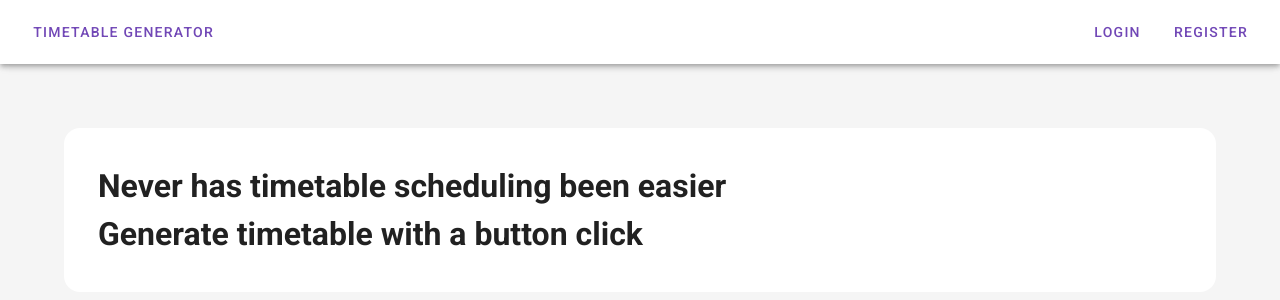
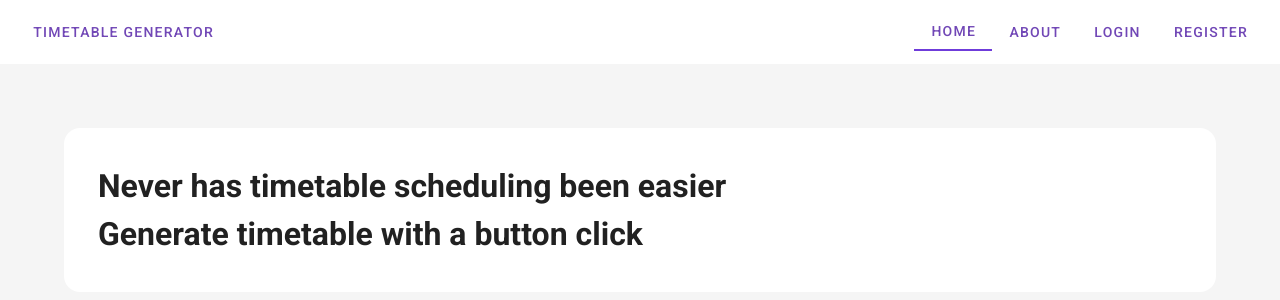
Before and after one commit to timothyokooboh/timetable-generator, a Vue app: page / in a window 1280 px wide. Shown: the top 300 px of the page. Built offline with nearby package versions, Linux system fonts and the light colour scheme.

Commit message:
updated branch timothy

```diff
--- a/src/components/Navigation.vue
+++ b/src/components/Navigation.vue
@@ -2,7 +2,7 @@
 <!-- This is the navigation component -->
     <div>
         <!-- The app prop makes the navigation bar to be fixed -->
-        <v-app-bar app color="#fff">
+        <v-app-bar app flat color="#fff">
 
             <v-app-bar-nav-icon @click = "drawer =! drawer" class="hidden-sm-and-up"></v-app-bar-nav-icon>
 
@@ -16,6 +16,18 @@
 
             <v-spacer></v-spacer>
 
+            <router-link to="/" active-class="active" exact>
+                <a>
+                    <v-btn text color="#7147B6" class="hidden-xs-only"> Home </v-btn>
+                </a>
+            </router-link>
+
+            <router-link to="/about" active-class="active">
+                <a>
+                    <v-btn text color="#7147B6" class="hidden-xs-only"> About </v-btn>
+                </a>
+            </router-link>
+
             <router-link to="/login" active-class="active">
                 <a>
                     <v-btn text color="#7147B6" class="hidden-xs-only"> Login </v-btn>
@@ -27,6 +39,8 @@
                     <v-btn text color="#7147B6" class="hidden-xs-only"> Register </v-btn>
                 </a>
             </router-link>
+
+
 
         </v-app-bar>
 
@@ -61,6 +75,16 @@
                 drawer: false,
                 routes: [
                     {
+                        name: "Home",
+                        path: "/",
+                        icon: "mdi-home"
+                    },
+                    {
+                        name: "About",
+                        path: "/about",
+                        icon: "mdi-logout"
+                    },
+                    {
                         name: "Login",
                         path: "/login",
                         icon: "mdi-account-plus-outline"
@@ -69,7 +93,7 @@
                         name: "Register",
                         path: "/register",
                         icon: "mdi-logout"
-                    }
+                    },
                 ]
             }
         }
@@ -83,4 +107,7 @@
    .active {
        border-bottom: 2px solid #6F3CDA;
    }
+   .hidden-sm-and-up {
+       background-color:var(--secondary-color)
+   }
 </style>
```
